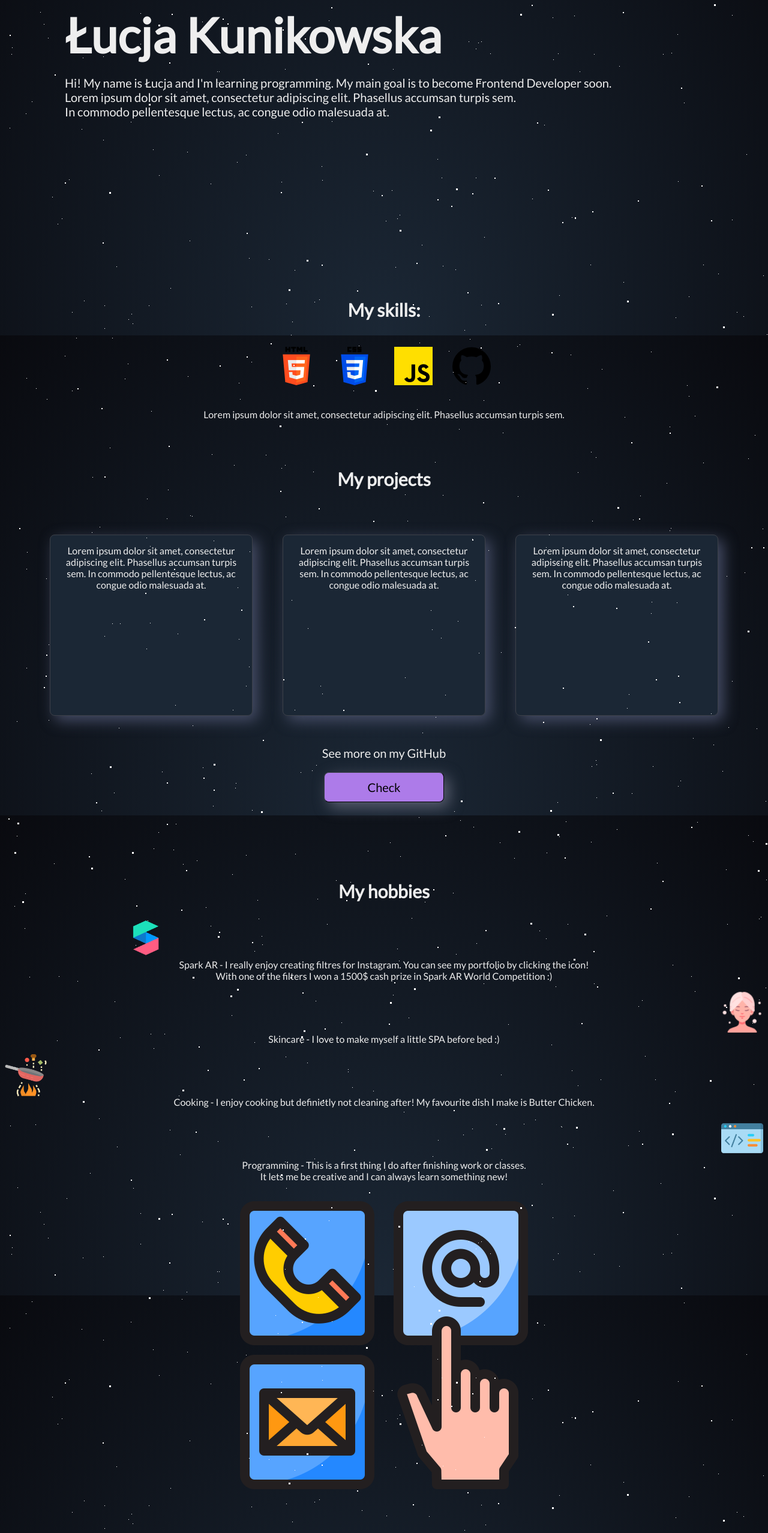
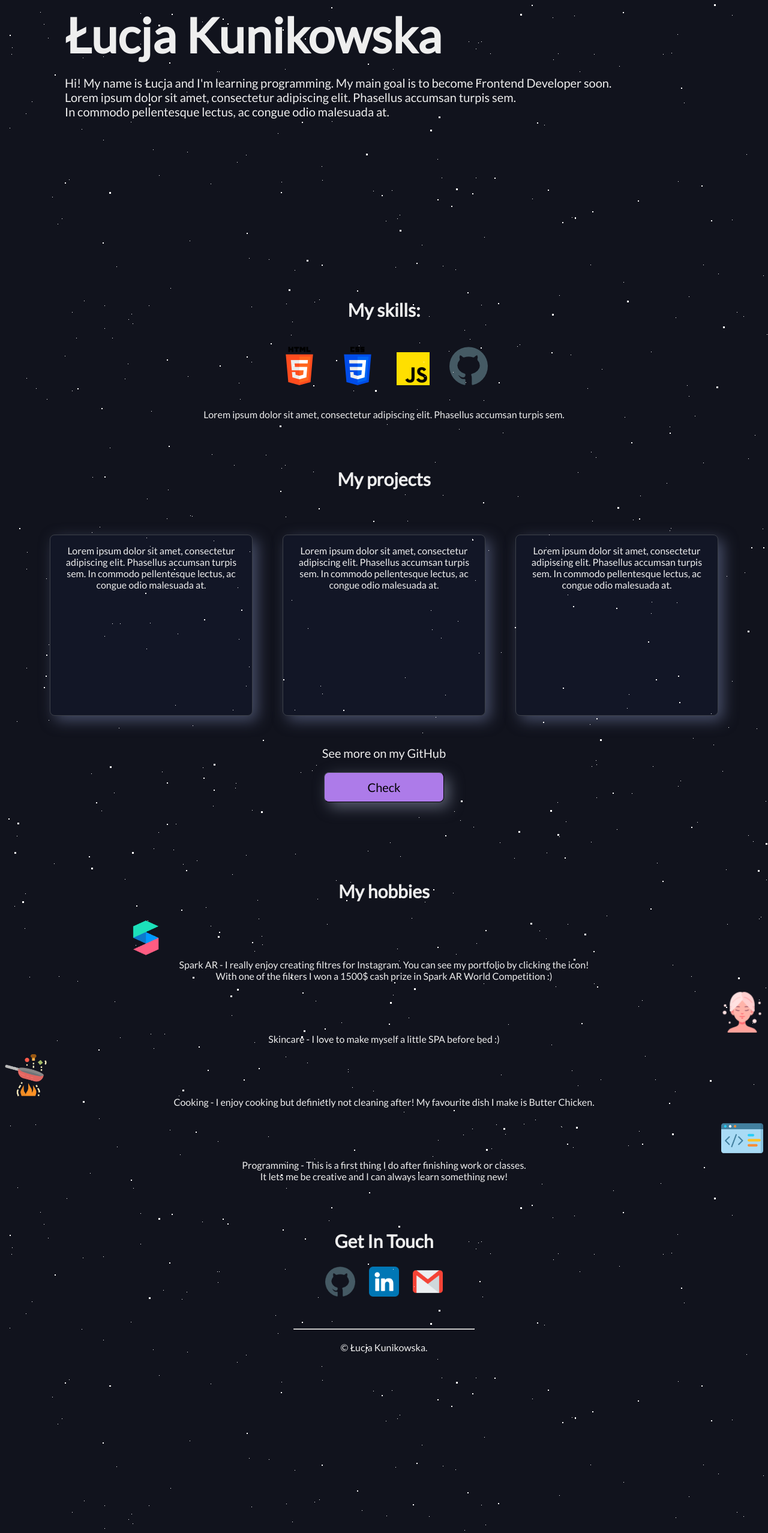
Before and after one commit to lucyxkk/personal, a plain HTML site: page index.html in a window 1280 px wide. Shown: the part 241-2796 px from the top of the page at 60% size. After the commit the page ends 2552 px from the top, so only its background shows below. Drawn offline with Linux system fonts and the light colour scheme.

Commit message:
Changes to css

```diff
--- a/index.html
+++ b/index.html
@@ -43,7 +43,7 @@
       <img class="skill" id="html" src="images/html.png" alt="" />
       <img class="skill" id="css" src="images/css.png" alt="" />
       <img class="skill" id="js" src="images/js.png" alt="" />
-      <img class="skill" id="github" src="images/github.png" alt="" />
+      <img class="skill" id="github" src="images/github (6).png" alt="" />
       <p>
         Lorem ipsum dolor sit amet, consectetur adipiscing elit. Phasellus
         accumsan turpis sem.
@@ -120,26 +120,21 @@
         </p>
       </div>
     </div>
-    <div class="contact">
-      <img
-        class="communicate-icon"
-        src="images/communicate.png"
-        alt="communicate-icon"
-      />
       <h2>Get In Touch</h2>
+      <div class="contact">
       <a class="footer-link" href="https://github.com/lucyxkk"
-        ><img class="github" src="images/github.png" alt="github-img"
+        ><img class="github contact-img" src="images/github (6).png" alt="github-img"
       /></a>
       <a
         class="footer-link"
         href="https://linkedin.com/in/łucja-kunikowska-63a0791b9"
-        ><img class="linkedin" src="images/linkedin.png" alt="Linkedin-img"
+        ><img class="linkedin contact-img" src="images/linkedin.png" alt="Linkedin-img"
       /></a>
       <a class="footer-link" href="mailto:lucja.kun2@gmail.com"
-        ><img class="gmail" src="images/gmail.png" alt="gmail-img"
+        ><img class="gmail contact-img" src="images/gmail.png" alt="gmail-img"
       /></a>
     </div>
-    <hr />
+    <hr class="last-line" />
     <div class="footer">
       <p>© Łucja Kunikowska.</p>
     </div>
--- a/stars.css
+++ b/stars.css
@@ -1,27 +1,6 @@
 html {
     height: 100%;
-    background: radial-gradient(ellipse at bottom, #1b2735 0%, #090a0f 100%);
-}
-
-#title {
-    position: absolute;
-    top: 50%;
-    left: 0;
-    right: 0;
-    color: #fff;
-    text-align: center;
-    font-family: Lato;
-    font-weight: 300;
-    font-size: 50px;
-    letter-spacing: 10px;
-    margin-top: -60px;
-    padding-left: 10px;
-}
-
-#title span {
-    background: -webkit-linear-gradient(white, #38495a);
-    -webkit-background-clip: text;
-    -webkit-text-fill-color: transparent;
+    background-color: #11131d;
 }
 
 #stars {
--- a/styles.css
+++ b/styles.css
@@ -65,6 +65,11 @@ h2 {
 
 }
 
+#js{
+    width: 55px;
+    height: 55px;
+}
+
 /* Projects */
 
 .projects {
@@ -78,7 +83,7 @@ h2 {
 
 
 .card {
-    background-color: #1b2735;
+    background-color: #121626;
     height: 300px;
     width: 200px;
     border-style: solid;
@@ -168,10 +173,27 @@ h2 {
 
 .contact {
     text-align: center;
+
+}
+
+.footer-link{
+    padding-left: 10px;
+    padding-right: 10px;
+}
+
+.contact-img{
+    height: 50px;
+    width: 50px;
 }
 
 /* Footer */
 
+.last-line{
+    width: 300px;
+    margin-top: 50px;
+    margin-bottom: 20px;
+}
 .footer {
     text-align: center;
+    padding-bottom: 40px;
 }
```
Also changed, not shown: images/github (6).png (added).
